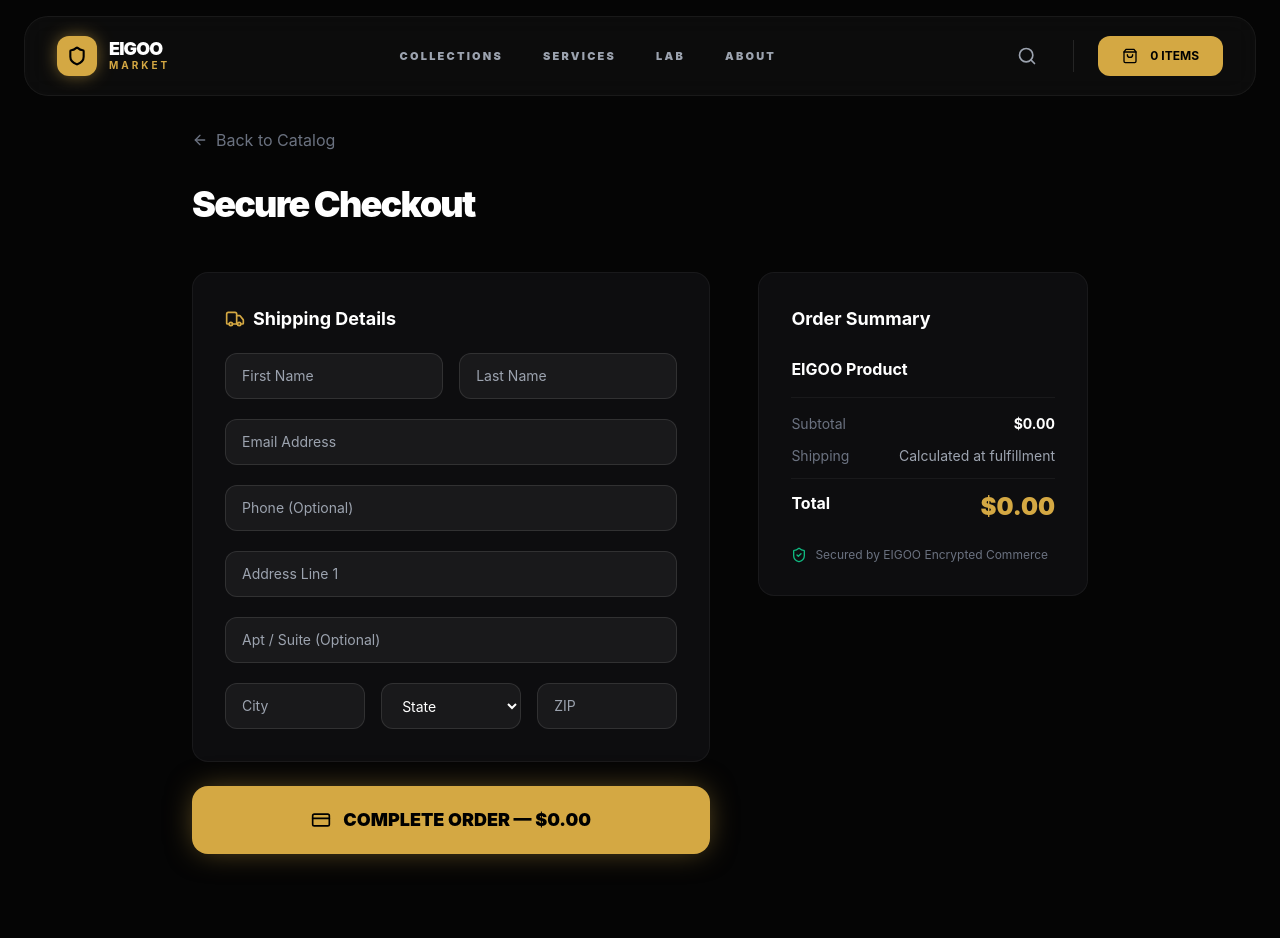
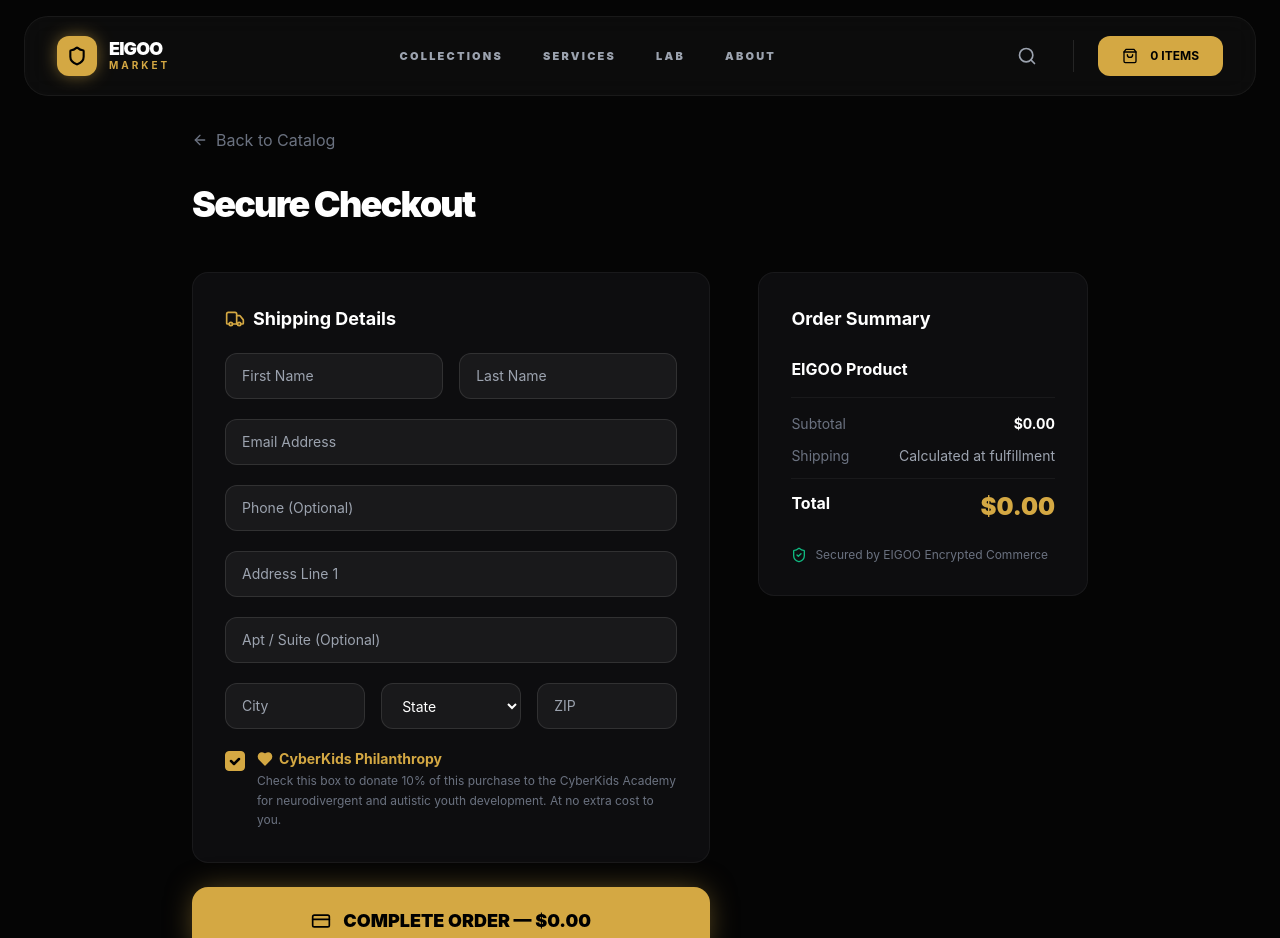
Before and after one commit to eigoo-creator/bizboogie-storefront, a React (Create React App) app: page /checkout in a window 1280 px wide. Shown: the top 938 px of the page. Built offline with nearby package versions, Linux system fonts and the light colour scheme.

Commit message:
feat: add CyberKids Philanthropy scholarship toggle to checkout

```diff
--- a/src/pages/CheckoutPage.js
+++ b/src/pages/CheckoutPage.js
@@ -1,5 +1,5 @@
 import React, { useState } from 'react';
-import { ShieldCheck, Truck, CreditCard, ArrowLeft } from 'lucide-react';
+import { ShieldCheck, Truck, CreditCard, ArrowLeft, Heart } from 'lucide-react';
 
 const US_STATES = [
   'AL','AK','AZ','AR','CA','CO','CT','DE','FL','GA','HI','ID','IL','IN','IA',
@@ -23,6 +23,7 @@
   });
   const [submitting, setSubmitting] = useState(false);
   const [orderResult, setOrderResult] = useState(null);
+  const [scholarshipActive, setScholarshipActive] = useState(true);
 
   const handleChange = (e) => setForm({ ...form, [e.target.name]: e.target.value });
 
@@ -36,9 +37,9 @@
           ...form,
           line_items: [{ product_id: productId, variant_id: parseInt(variantId), quantity: 1 }],
         });
-        setOrderResult({ success: true, orderId: result.order_id });
+        setOrderResult({ success: true, orderId: result.order_id, scholarship: scholarshipActive });
       } else {
-        setOrderResult({ success: true, orderId: `eigoo-${Date.now()}` });
+        setOrderResult({ success: true, orderId: `eigoo-${Date.now()}`, scholarship: scholarshipActive });
       }
     } catch (err) {
       setOrderResult({ success: false, error: err.message || 'Order failed' });
@@ -56,7 +57,13 @@
           </div>
           <h1 className="text-3xl font-black mb-4">Order Confirmed</h1>
           <p className="text-gray-400 mb-2">Order ID: <span className="text-[#D4A843] font-mono">{orderResult.orderId}</span></p>
-          <p className="text-gray-500 text-sm mb-8">Your order has been submitted for fulfillment. You will receive a shipping notification once it ships.</p>
+          <p className="text-gray-500 text-sm mb-6">Your order has been submitted for fulfillment. You will receive a shipping notification once it ships.</p>
+          {orderResult.scholarship && (
+            <div className="flex items-center justify-center gap-2 bg-[#D4A843]/10 border border-[#D4A843]/20 rounded-xl px-5 py-3 mb-8">
+              <Heart className="w-4 h-4 text-[#D4A843] fill-[#D4A843]" />
+              <span className="text-[#D4A843] text-sm font-bold">You&apos;ve helped fund a CyberKids scholarship!</span>
+            </div>
+          )}
           <a href="/" className="inline-flex items-center gap-2 px-6 py-3 bg-[#D4A843] text-black font-bold rounded-xl hover:bg-white transition-all">
             <ArrowLeft className="w-4 h-4" /> Back to Market
           </a>
@@ -94,6 +101,31 @@
                 </select>
                 <input name="zip" value={form.zip} onChange={handleChange} required placeholder="ZIP" className="bg-white/5 border border-white/10 rounded-xl px-4 py-3 text-sm focus:border-[#D4A843] focus:outline-none transition-colors" />
               </div>
+              <label className="flex items-start gap-3 cursor-pointer group">
+                <div className="relative mt-0.5 flex-shrink-0">
+                  <input
+                    type="checkbox"
+                    checked={scholarshipActive}
+                    onChange={(e) => setScholarshipActive(e.target.checked)}
+                    className="sr-only"
+                  />
+                  <div className={`w-5 h-5 rounded border transition-all ${scholarshipActive ? 'bg-[#D4A843] border-[#D4A843]' : 'bg-white/5 border-white/20 group-hover:border-[#D4A843]/50'}`}>
+                    {scholarshipActive && (
+                      <svg className="w-3 h-3 text-black absolute top-1 left-1" fill="none" viewBox="0 0 12 12" stroke="currentColor" strokeWidth={2.5}>
+                        <path strokeLinecap="round" strokeLinejoin="round" d="M2 6l3 3 5-5" />
+                      </svg>
+                    )}
+                  </div>
+                </div>
+                <div>
+                  <span className="flex items-center gap-1.5 text-sm font-bold text-[#D4A843]">
+                    <Heart className="w-4 h-4 fill-[#D4A843]" /> CyberKids Philanthropy
+                  </span>
+                  <p className="text-xs text-gray-500 mt-0.5 leading-relaxed">
+                    Check this box to donate 10% of this purchase to the CyberKids Academy for neurodivergent and autistic youth development. At no extra cost to you.
+                  </p>
+                </div>
+              </label>
             </div>
             <button type="submit" disabled={submitting} className="w-full py-5 bg-[#D4A843] text-black font-black text-lg rounded-2xl hover:bg-white transition-all shadow-[0_0_30px_-5px_rgba(212,168,67,0.5)] disabled:opacity-50 flex items-center justify-center gap-3">
               <CreditCard className="w-5 h-5" />
```
